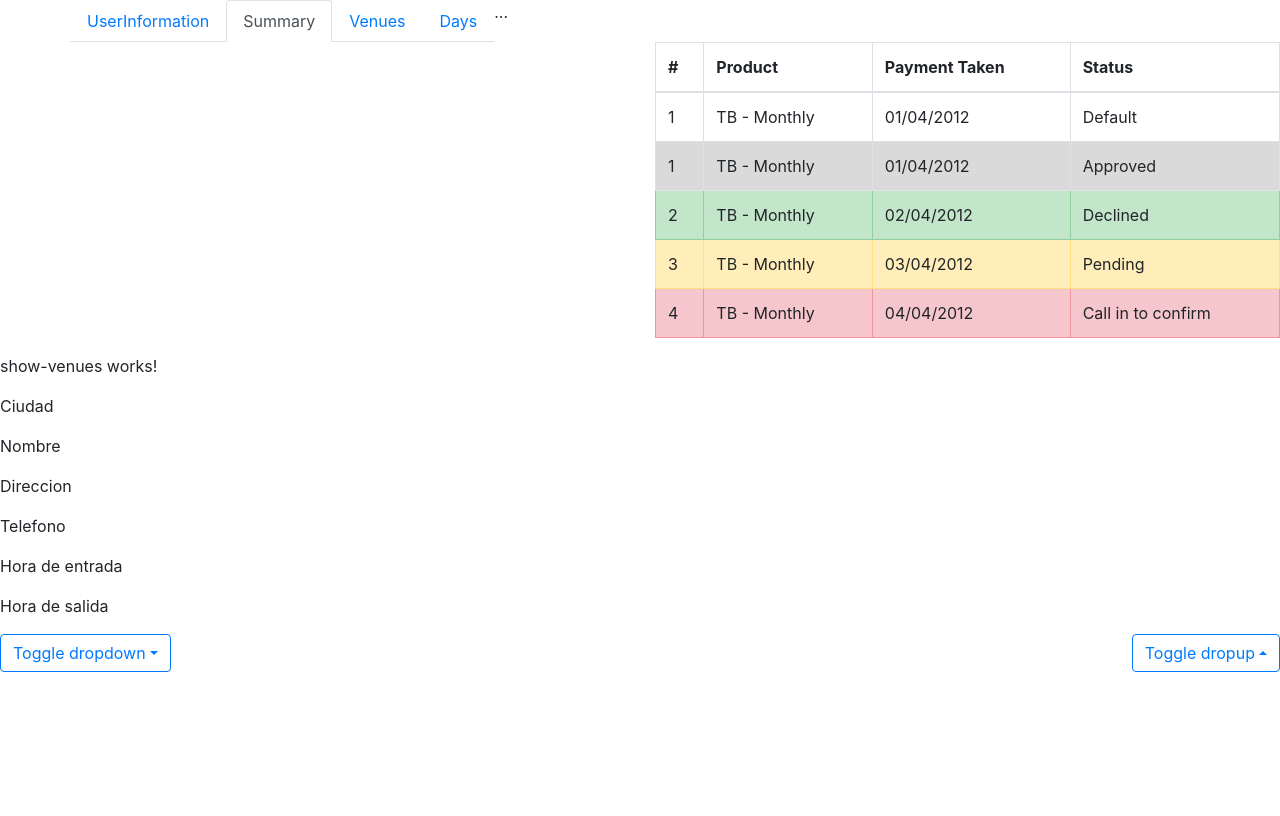
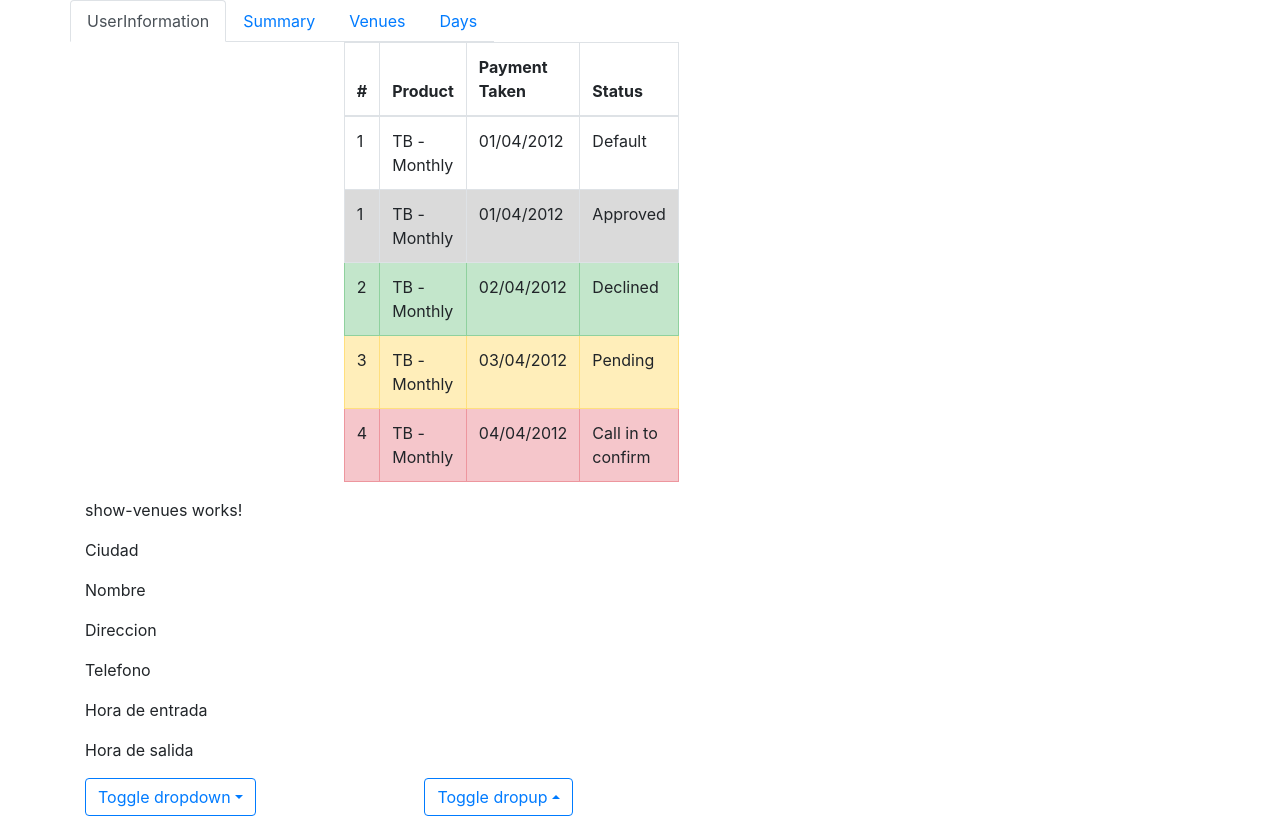
Before and after one commit to scherenhaenden/TourManager, an Angular app in the folder TourManagerUI/: page /home in a window 1280 px wide. Built offline with nearby package versions, Linux system fonts and the light colour scheme.

Commit message:
UpdateS:
-Decouple NavBar
-Create first mask for the main app

```diff
--- a/TourManagerUI/src/app/app.component.html
+++ b/TourManagerUI/src/app/app.component.html
@@ -2,29 +2,16 @@
    <div class="main-container row w-100 h-100">
       <div class="wrapper-containers">
          <div class="row top-container">
-            <ul class="nav nav-tabs" id="myTab" role="tablist">
-             <li class="nav-item" role="presentation">
-                  <a class="nav-link" id="contact-tab" data-toggle="tab" href="#contact" role="tab" aria-controls="contact" aria-selected="false">UserInformation</a>
-               </li>
-               <li class="nav-item" role="presentation">
-                  <a class="nav-link active" id="home-tab" data-toggle="tab" href="#home" role="tab" aria-controls="home" aria-selected="true">Summary</a>
-               </li>
-               <li class="nav-item" role="presentation">
-                  <a class="nav-link" id="profile-tab" data-toggle="tab" href="#profile" role="tab" aria-controls="profile" aria-selected="false">Venues</a>
-               </li>
-               <li class="nav-item" role="presentation">
-                  <a class="nav-link" id="contact-tab" data-toggle="tab" href="#contact" role="tab" aria-controls="contact" aria-selected="false">Days</a>
-               </li>
-            </ul>
-            <div class="tab-content" id="myTabContent">
-               <div class="tab-pane fade show active" id="home" role="tabpanel" aria-labelledby="home-tab">...</div>
-               <div class="tab-pane fade" id="profile" role="tabpanel" aria-labelledby="profile-tab">...</div>
-               <div class="tab-pane fade" id="contact" role="tabpanel" aria-labelledby="contact-tab">...</div>
+            <div class="row">
+               <div class="col-12">
+                  <app-main-nav></app-main-nav>
+               </div>
             </div>
          </div>
          <div class="left-container">
          </div>
          <div class="center-container">
+            <router-outlet></router-outlet>
          </div>
          <div class="right-container">
          </div>
@@ -32,5 +19,4 @@
          </div>
       </div>
    </div>
-   <router-outlet></router-outlet>
 </main>
```
